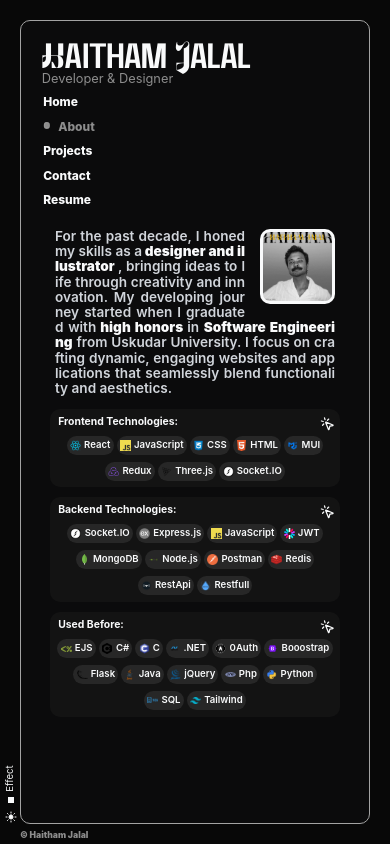
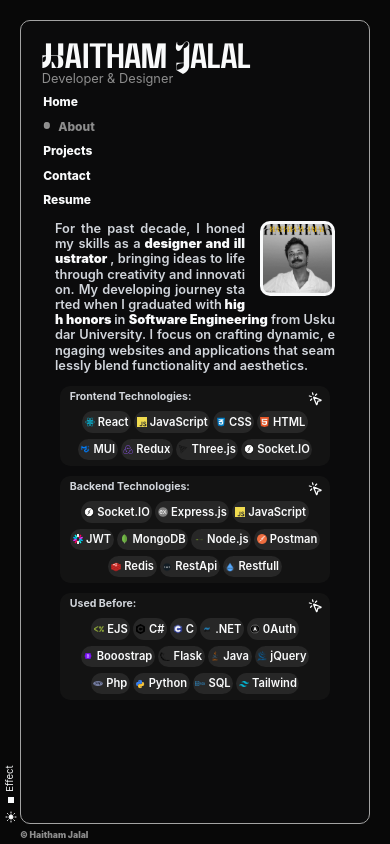
Before and after one commit to haithamexe/portfolio, a React (Vite) app: page /about in a window 390 px wide. Built offline with nearby package versions, Linux system fonts and the light colour scheme.

Commit message:
better phone

```diff
--- a/src/components/ProjectsPreview.jsx
+++ b/src/components/ProjectsPreview.jsx
@@ -41,7 +41,7 @@ function ProjectsPreview({ project, setProjectClicked }) {
                       rel="noreferrer"
                       className="themed-element"
                     >
-                      Live website
+                      Website
                       <SquareArrowOutUpRight className="project-preview-link-icon themed-element" />
                     </a>
                   )}
--- a/src/styles/about.css
+++ b/src/styles/about.css
@@ -19,7 +19,7 @@
     flex-direction: column;
     justify-content: flex-start;
     align-items: center;
-    padding-top: 12rem;
+    padding-top: 11.5rem;
     gap: 0.8rem;
   }
 }
@@ -54,7 +54,7 @@
     width: 75px;
     /* height: 100px; */
     margin-left: 15px;
-    margin-bottom: 5px;
+    /* margin-bottom: 5px; */
     padding: 3px;
   }
 }
@@ -72,8 +72,9 @@
   hyphens: auto;
 
   @media screen and (max-width: 900px) {
-    font-size: 0.85rem;
+    font-size: 0.8rem;
     line-height: 0.95rem;
+    /* word-break: keep-all; */
   }
 }
 
@@ -99,7 +100,7 @@
   /* height: 100%; */
   @media screen and (max-width: 900px) {
     margin: 0;
-    max-width: 290px;
+    max-width: 270px;
   }
 }
 
@@ -120,8 +121,9 @@
   border-radius: 10px;
 
   @media screen and (max-width: 900px) {
-    padding: 0.2rem;
-    height: 78px;
+    padding: 0.1rem 0.3rem;
+
+    height: 80px;
     gap: 0;
   }
   /* gap: 1rem; */
@@ -143,8 +145,9 @@
   margin-top: 10px;
 
   @media screen and (max-width: 900px) {
-    padding: 0.2rem;
-    height: 105px;
+    padding: 0.1rem 0.3rem;
+
+    height: 107px;
     gap: 0;
   }
 }
@@ -165,8 +168,8 @@
   margin-top: 10px;
 
   @media screen and (max-width: 900px) {
-    padding: 0.2rem;
-    height: 105px;
+    padding: 0.1rem 0.3rem;
+    height: 107px;
     gap: 0;
   }
   /* gap: 1rem; */
@@ -186,8 +189,9 @@
   font-weight: 700;
 
   @media screen and (max-width: 900px) {
-    font-size: 0.65rem;
+    font-size: 0.66rem;
     padding: 2px 5px;
+    color: var(--text-secondary);
   }
 }
 
@@ -234,7 +238,7 @@
     justify-content: center;
     align-items: center;
     flex-wrap: wrap;
-    gap: 7px 3px;
+    gap: 6px 3px;
     width: 100%;
     margin-bottom: 5px;
   }
@@ -256,13 +260,13 @@
 
   @media screen and (max-width: 900px) {
     padding: 0.14rem 0.16rem;
-    gap: 0 0.1rem;
-    border-radius: 10px;
+    /* gap: 0 0.1rem; */
+    /* border-radius: 10px; */
   }
 
   @media screen and (max-width: 500px) {
-    padding: 0.14rem 0.2rem;
-    gap: 0 0.2rem;
+    /* padding: 0.14rem 0.2rem; */
+    /* gap: 0 0.2rem; */
   }
 }
 
@@ -272,7 +276,7 @@
   font-weight: 600;
 
   @media screen and (max-width: 900px) {
-    font-size: 0.6rem;
+    font-size: 0.7rem;
   }
 }
 
@@ -282,8 +286,8 @@
   object-fit: contain;
 
   @media screen and (max-width: 900px) {
-    width: 11px;
-    height: 11px;
+    width: 10px;
+    height: 10px;
   }
 }
 
@@ -299,6 +303,7 @@
   }
 
   @media screen and (max-width: 900px) {
-    height: 80px;
+    width: 290px;
+    /* height: 50px; */
   }
 }
--- a/src/styles/projects.css
+++ b/src/styles/projects.css
@@ -95,8 +95,11 @@
   font-size: 1.2rem;
 
   @media screen and (max-width: 900px) {
+    font-size: 1.05rem;
+    margin-top: 0;
+  }
+  @media screen and (max-width: 350px) {
     font-size: 0.9rem;
-    margin-top: 0;
   }
 }
 
@@ -110,8 +113,8 @@
   overflow: hidden;
 
   @media screen and (max-width: 900px) {
-    font-size: 0.75rem;
-    padding-right: 0.1rem;
+    font-size: 0.79rem;
+    padding-right: 0rem;
     word-break: keep-all;
   }
 }
@@ -197,7 +200,7 @@
     justify-content: center;
     align-items: center;
     background-color: rgba(0, 0, 0, 0.2);
-    padding: 1rem 0rem;
+    padding: 1rem;
   }
 }
 
@@ -217,7 +220,8 @@
   z-index: 100;
 
   @media screen and (max-width: 900px) {
-    padding: 0.5rem;
+    /* padding: 0.6rem; */
+    width: 100%;
   }
 }
 
@@ -287,7 +291,7 @@
   }
 
   @media screen and (max-width: 900px) {
-    font-size: 1.7rem;
+    font-size: 1.9rem;
   }
 }
 
@@ -300,7 +304,7 @@
 .project-preview-links-wrapper {
   display: flex;
   flex-direction: column;
-  margin-left: 10px;
+  /* margin-left: 10px; */
   /* justify-content: flex-; */
   align-items: flex-end;
   width: 100%;
@@ -323,7 +327,7 @@
   color: var(--text-primary);
   font-weight: 900;
   font-size: 0.9rem;
-  background-color: var(--accent-2);
+  background-color: var(--accent-4);
   padding: 5px 10px;
   border-radius: 15px;
 
@@ -343,7 +347,7 @@
   }
 
   @media screen and (max-width: 900px) {
-    font-size: 0.7rem;
+    font-size: 0.75rem;
     /* padding: 5px 5px; */
     gap: 0.1rem;
   }
@@ -366,17 +370,18 @@
   color: var(--accent);
   width: 70%;
   text-align: left;
-  margin-right: 5%;
+  /* margin-right: 5%; */
 }
 
 .project-preview-description {
   font-size: 1rem;
   font-weight: 700;
   color: var(--text-secondary);
-  margin-bottom: 10px;
+  margin-bottom: 15px;
 
   @media screen and (max-width: 900px) {
-    font-size: 0.8rem;
+    font-size: 0.85rem;
+    line-height: 1.1rem;
   }
 }
 
@@ -387,7 +392,7 @@
 }
 
 .project-preview-features ul {
-  background-color: var(--accent-2);
+  background-color: var(--accent-3);
   width: 100%;
   border-radius: 15px;
   margin-bottom: 15px;
@@ -402,7 +407,6 @@
 
   @media screen and (max-width: 900px) {
     padding: 0.4rem;
-    font-size: 0.7rem;
     margin-bottom: 13px;
   }
 }
@@ -412,6 +416,11 @@
   padding: 0.2rem 0.5rem;
   border-radius: 15px;
   color: var(--text-secondary);
+
+  @media screen and (max-width: 900px) {
+    padding: 0.3rem 0.5rem;
+    font-size: 0.75rem;
+  }
 }
 
 .project-preview-stack {
@@ -419,6 +428,7 @@
   gap: 1rem;
   justify-content: flex-start;
   align-items: center;
+  margin-top: 15px;
 }
 
 .project-stack-frontend ul,
@@ -434,7 +444,7 @@
 
   @media screen and (max-width: 900px) {
     padding: 0.3rem;
-    font-size: 0.7rem;
+    font-size: 0.8rem;
   }
 }
 
--- a/src/utils/projects.js
+++ b/src/utils/projects.js
@@ -3,7 +3,7 @@ export const projects = [
     id: 1,
     title: "Slyder",
     description:
-      "Full stack MERN social media website targeting web browser power users, with features built from scratch such as authentication,messaging ,posts, comments, likes, notes, archives, and expermintal features like having the ability to adjust the UI and the recommendation algorithem .",
+      "Full stack MERN social media website targeting tech power users, with features built from scratch such as authentication,messaging ,posts, comments, likes, notes, archives, and expermintal features like having the ability to adjust the UI and the recommendation algorithem .",
     video: "/videos/slyder-video-optimize.mp4",
     links: [
       {
```
